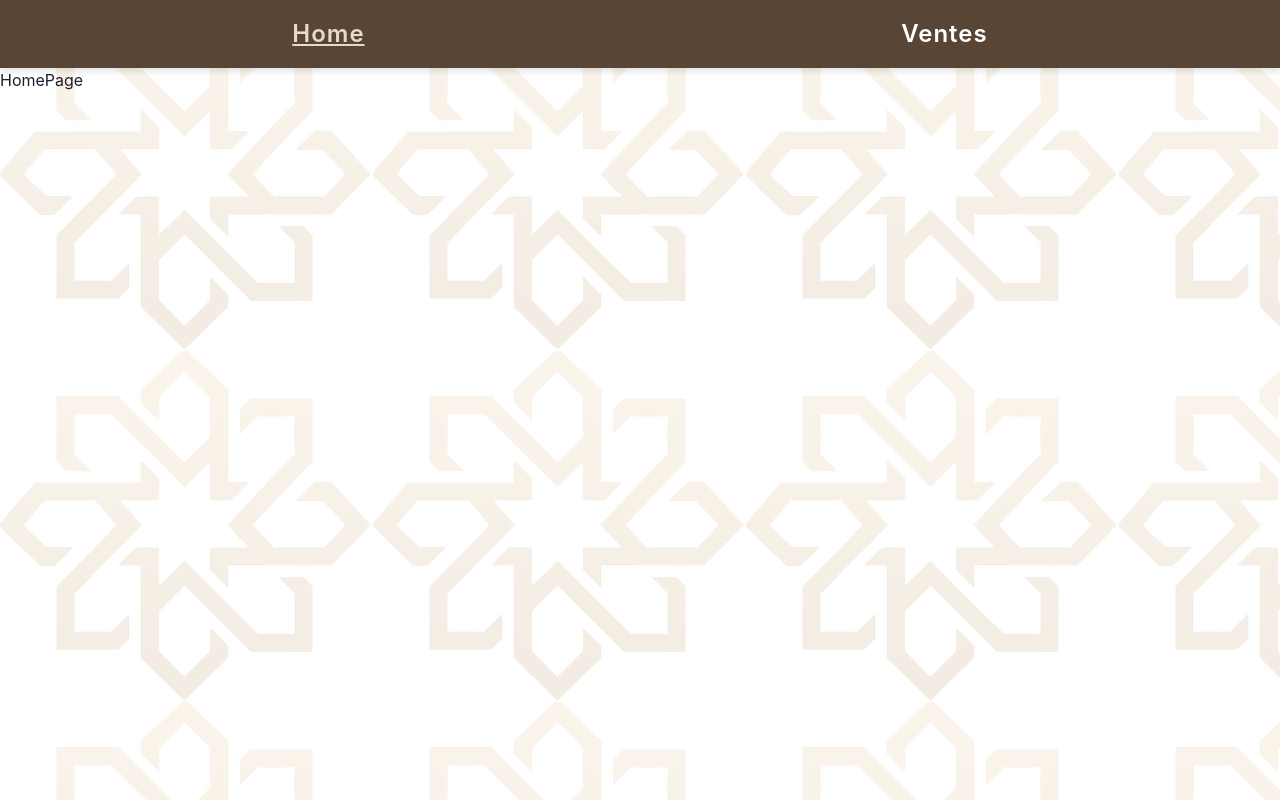
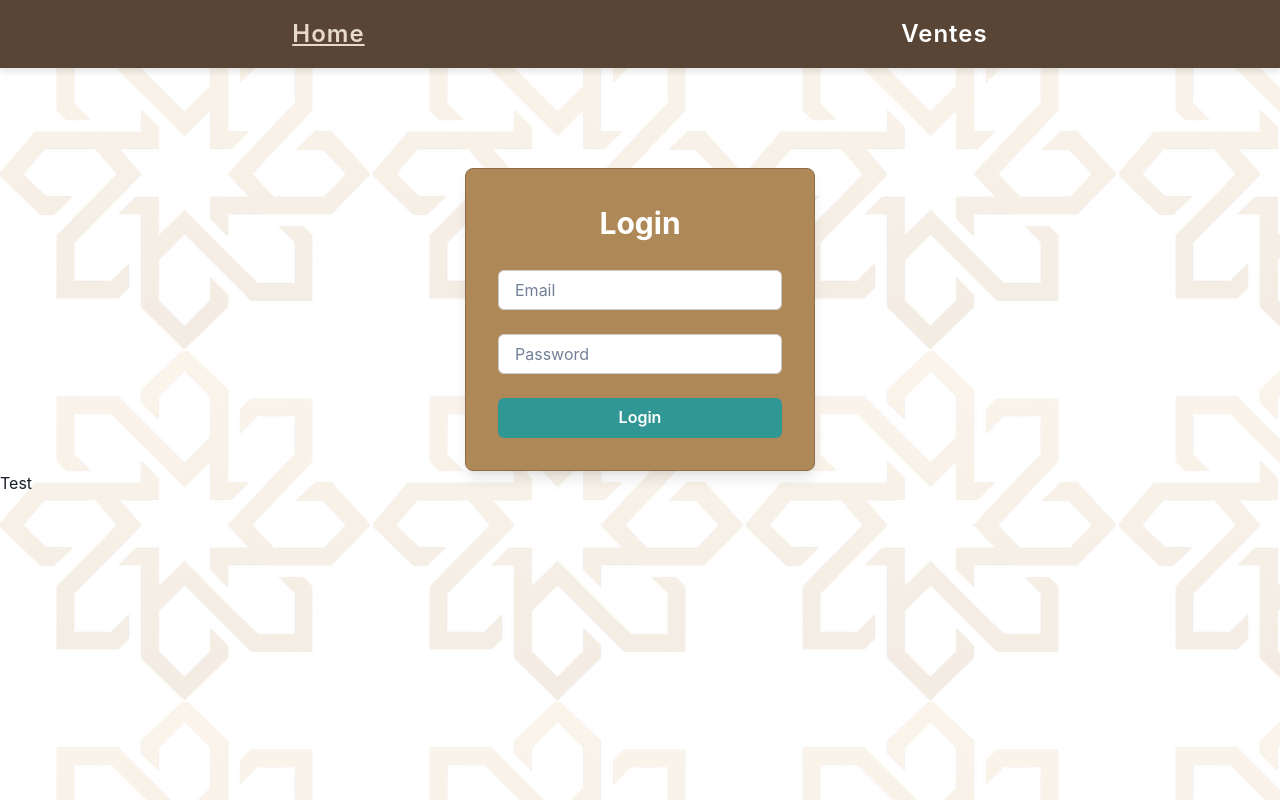
Before and after one commit to YassineRH/MaisonsDuNord, a React (Vite) app: page / in a window 1280 px wide. Built offline with nearby package versions, Linux system fonts and the light colour scheme; no server answers.

Commit message:
Login and error component s

```diff
--- a/package.json
+++ b/package.json
@@ -12,6 +12,7 @@
     "@chakra-ui/react": "^2.10.4",
     "@emotion/react": "^11.13.5",
     "@emotion/styled": "^11.13.5",
+    "firebase": "^11.0.2",
     "framer-motion": "^11.11.17",
     "react": "^18.2.0",
     "react-dom": "^18.2.0",
--- a/src/App.jsx
+++ b/src/App.jsx
@@ -1,15 +1,18 @@
 import { createBrowserRouter, RouterProvider } from "react-router-dom";
 import RootLayout from "./assets/Pages/Root";
 import SalesPage, { loader as SalesLoader } from "./assets/Pages/Sales";
-import HomePage from "./assets/Pages/Home";
+import HomePage, { loader as HomeLoader } from "./assets/Pages/Home";
 import BuildingDetailsPage, {
   action as SubmitApartment,
 } from "./assets/Pages/BuildingDetails";
+import ErrorPage from "./assets/Pages/Error";
 //hzrhnqm
 const router = createBrowserRouter([
   {
     path: "/",
     element: <RootLayout />,
+    loader: HomeLoader,
+    errorElement: <ErrorPage />,
     children: [
       { index: true, element: <HomePage /> },
       {
--- /dev/null
+++ b/src/assets/HomePage/Login.jsx
@@ -0,0 +1,113 @@
+import React, { useState } from "react";
+import { signInWithEmailAndPassword } from "firebase/auth";
+import { auth } from "../../../firebase";
+import { Box, Input, Button, Text, VStack, useToast } from "@chakra-ui/react";
+import { useNavigate } from "react-router-dom";
+
+const Login = () => {
+  const [email, setEmail] = useState("");
+  const [password, setPassword] = useState("");
+  const [loading, setLoading] = useState(false);
+  const toast = useToast();
+  const navigate = useNavigate();
+
+  const handleLogin = async (e) => {
+    e.preventDefault();
+    setLoading(true);
+
+    try {
+      const userCredential = await signInWithEmailAndPassword(
+        auth,
+        email,
+        password
+      );
+      const token = await userCredential.user.getIdToken();
+      const currDate = new Date();
+      localStorage.setItem("token", token);
+      localStorage.setItem("date", currDate);
+
+      toast({
+        title: "Login successful!",
+        status: "success",
+        duration: 4000,
+        isClosable: true,
+      });
+
+      navigate("/ventes");
+    } catch (err) {
+      toast({
+        title: "Login failed!",
+        description: err.message,
+        status: "error",
+        duration: 4000,
+        isClosable: true,
+      });
+    } finally {
+      setLoading(false);
+    }
+  };
+
+  return (
+    <Box
+      maxW="500px"
+      minW="350px"
+      mx="auto"
+      mt="100px"
+      p={8}
+      bg="#ae8957"
+      boxShadow="lg"
+      borderRadius="lg"
+      border="1px solid #8c6d47"
+    >
+      <VStack as="form" spacing={6} onSubmit={handleLogin}>
+        <Text fontSize="3xl" fontWeight="bold" color="white">
+          Login
+        </Text>
+
+        <Input
+          placeholder="Email"
+          value={email}
+          onChange={(e) => setEmail(e.target.value)}
+          type="email"
+          isRequired
+          focusBorderColor="teal.400"
+          _hover={{ borderColor: "teal.400" }}
+          bg="white"
+          color="gray.800"
+          borderRadius="md"
+          border="1px solid #ccc"
+        />
+
+        <Input
+          placeholder="Password"
+          value={password}
+          onChange={(e) => setPassword(e.target.value)}
+          type="password"
+          isRequired
+          focusBorderColor="teal.400"
+          _hover={{ borderColor: "teal.400" }}
+          bg="white"
+          color="gray.800"
+          borderRadius="md"
+          border="1px solid #ccc"
+        />
+
+        <Button
+          type="submit"
+          colorScheme="teal"
+          isLoading={loading}
+          loadingText="Logging in"
+          width="full"
+          bg="teal.500"
+          _hover={{ bg: "teal.600" }}
+          _active={{ bg: "teal.700" }}
+          borderRadius="md"
+        >
+          Login
+        </Button>
+      </VStack>
+    </Box>
+  );
+};
+
+export default Login;
--- /dev/null
+++ b/src/assets/Pages/Error.jsx
@@ -0,0 +1,50 @@
+import { Box, Button, Text, VStack } from "@chakra-ui/react";
+import { useNavigate } from "react-router-dom";
+
+const ErrorPage = () => {
+  const navigate = useNavigate();
+  const errorMessage = "Test";
+  const errorDetails = "another test";
+  const handleGoHome = () => {
+    navigate("/");
+  };
+
+  return (
+    <Box
+      maxW="500px"
+      minW="350px"
+      mx="auto"
+      my="auto"
+      p={8}
+      bg="#ae8957"
+      boxShadow="lg"
+      borderRadius="lg"
+      border="1px solid #8c6d47"
+    >
+      <VStack spacing={6}>
+        <Text fontSize="3xl" fontWeight="bold" color="white">
+          Something Went Wrong!
+        </Text>
+        <Text color="white" fontSize="lg" textAlign="center">
+          {errorMessage}
+        </Text>
+        <Text color="white" fontSize="md" textAlign="center">
+          {errorDetails}
+        </Text>
+        <Button
+          onClick={handleGoHome}
+          colorScheme="teal"
+          width="full"
+          bg="teal.500"
+          _hover={{ bg: "teal.600" }}
+          _active={{ bg: "teal.700" }}
+          borderRadius="md"
+        >
+          Go to Home
+        </Button>
+      </VStack>
+    </Box>
+  );
+};
+
+export default ErrorPage;
--- a/src/assets/Pages/Home.jsx
+++ b/src/assets/Pages/Home.jsx
@@ -1,9 +1,22 @@
-import React from 'react'
+import React from "react";
+import Login from "../HomePage/Login";
 
 const HomePage = () => {
+  const token = localStorage.getItem("token");
   return (
-    <div>HomePage</div>
-  )
+    <>
+      {!token && <Login />}
+      <h1>Test</h1>
+    </>
+  );
+};
+
+export function loader() {
+  const currDate = new Date();
+  const prevDate = localStorage.getItem("date");
+  const available = currDate - prevDate < 1000 * 60 * 60;
+  if (!available) localStorage.removeItem("token");
+  return null;
 }
 
-export default HomePage
+export default HomePage;
```
Also changed, not shown: 2 other files (tests, documents, lock files or other folders).
